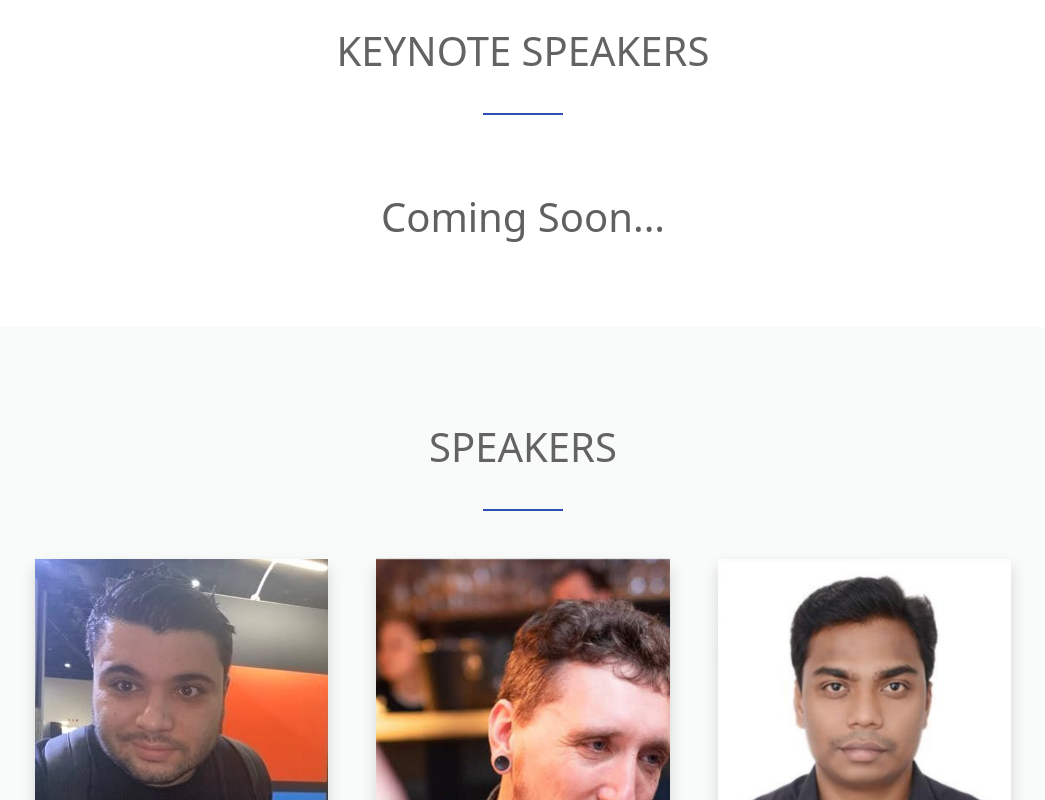
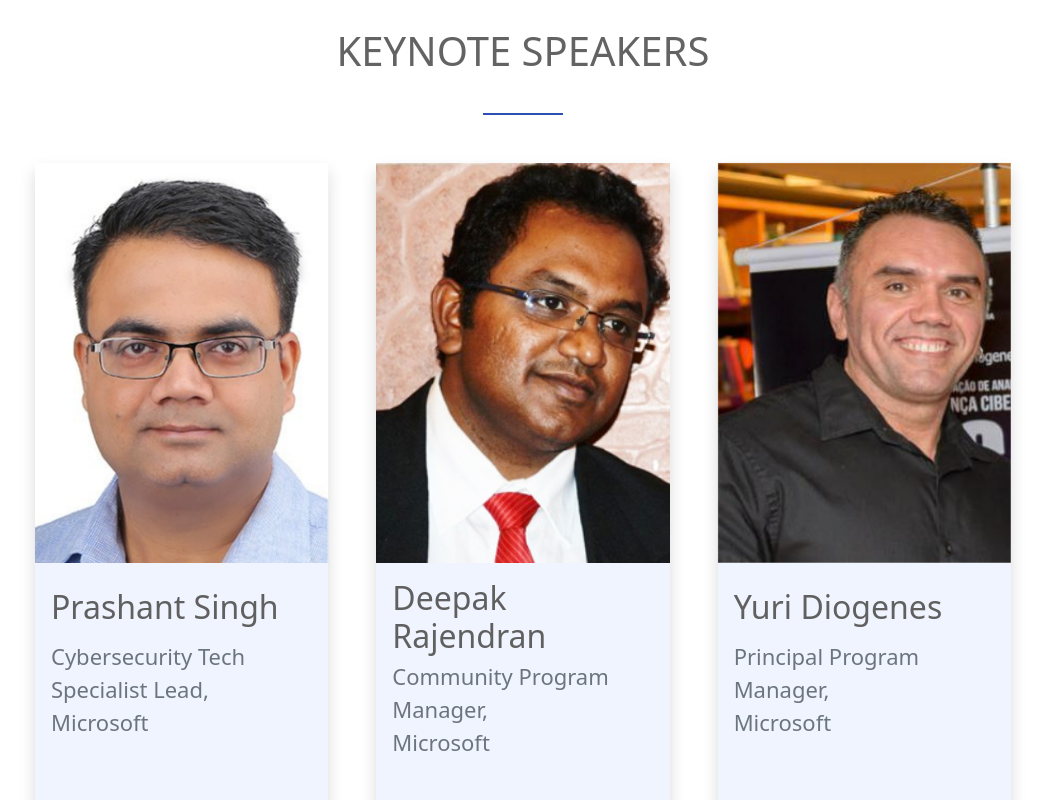
Before and after one commit to penthara/m365events, a React (Create React App) app: page / in a window 1280 px wide. Shown: the part 2760-3560 px from the top of the page, without its empty margins (117-1162 px from the left). Built offline with nearby package versions, Linux system fonts and the light colour scheme.

Commit message:
Update KeyNoteSpeaker.js

```diff
--- a/src/KeyNoteSpeaker.js
+++ b/src/KeyNoteSpeaker.js
@@ -21,8 +21,8 @@ export const KeyNoteSpeaker = () => {
     <>
       <div className="keynote">
         <h1 className="keynote-heading text-center">KeyNote Speakers</h1>
-        <div className="p-5 fs-1 mt-5 text-center"> Coming Soon...</div>
-        {/*<div className="row justify-content-center">
+        {/* <div className="p-5 fs-1 mt-5 text-center"> Coming Soon...</div> */}
+        <div className="row justify-content-center">
           {SpeakersData.map((data) => {
             return (
               <>
@@ -128,7 +128,7 @@ export const KeyNoteSpeaker = () => {
               </>
             );
           })}
-        </div>*/}
+        </div>
       </div>
       {modal == true ? (
         <ModalKeynote data={clickedData} modal={modal} toggle={toggle} />
```
